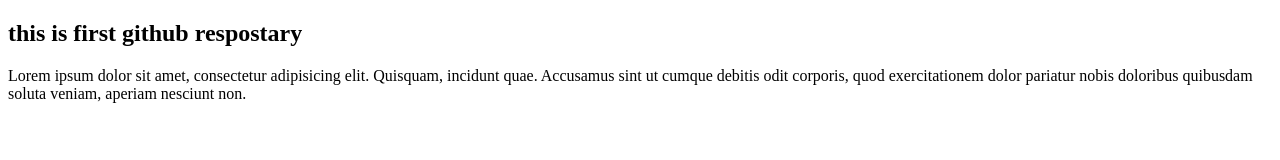
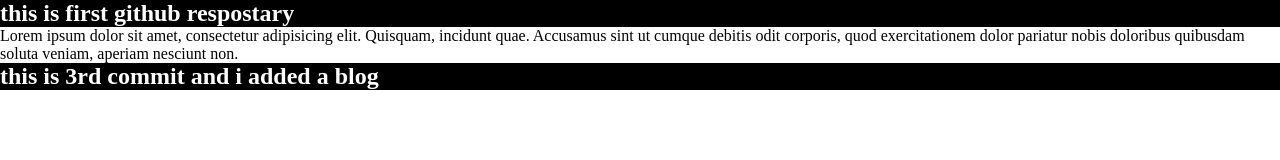
Before and after one commit to Mustafiz82/my-first-git-repo, a plain HTML site: page index.html in a window 1280 px wide. Drawn offline with Linux system fonts and the light colour scheme.

Commit message:
added a blog and a css file

```diff
--- a/index.html
+++ b/index.html
@@ -4,11 +4,16 @@
     <meta charset="UTF-8">
     <meta name="viewport" content="width=device-width, initial-scale=1.0">
     <title>Document</title>
+    <link rel="stylesheet" href="style.css">
 </head>
 <body>
     <h2>this is first github respostary</h2>
 
     <p>Lorem ipsum dolor sit amet, consectetur adipisicing elit. Quisquam, incidunt quae. Accusamus sint ut cumque debitis odit corporis, quod exercitationem dolor pariatur nobis doloribus quibusdam soluta veniam, aperiam nesciunt non.</p>
 
+
+    <div class="blog">
+        <h2>this is 3rd commit and i added a blog</h2>
+    </div>
 </body>
 </html>
--- /dev/null
+++ b/style.css
@@ -0,0 +1,10 @@
+*{
+    margin: 0px;
+    padding:0px;
+
+}
+
+h2{
+    background-color: black;
+    color: white;
+}
```
